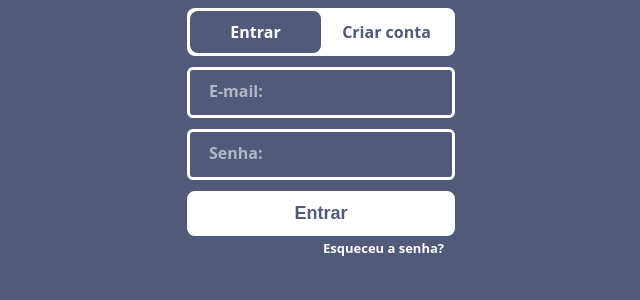
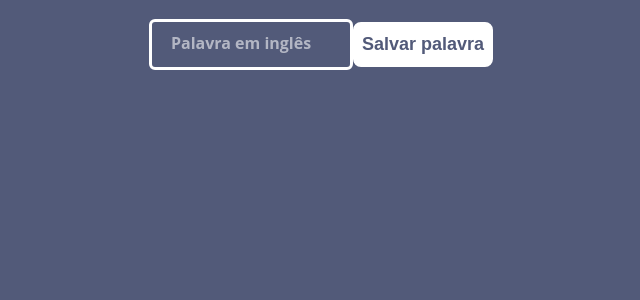
Before and after one commit to Gustavodacrvi/english-cards, a Vue app: page /dashboard in a window 1280 px wide. Before the commit this address led to /. Shown: the top 300 px of the page, without its empty margins (319-959 px from the left). Built offline with nearby package versions, Linux system fonts and the light colour scheme.

Commit message:
Fixing some bugs and adding basic dashboard

```diff
--- a/src/router/index.js
+++ b/src/router/index.js
@@ -4,8 +4,8 @@ import Home from '../views/Home.vue'
 import Privacy from '../views/Privacy.vue'
 import Therms from '../views/Therms.vue'
 import Dashboard from '../views/Dashboard.vue'
-import { storage } from '@/services/storage'
-import store from '@/store'
+import { storage } from '../services/storage'
+import store from '../store'
 Vue.use(VueRouter)
 
 const routes = [
@@ -37,7 +37,7 @@ const router = new VueRouter({
 })
 router.beforeEach((to, from, next) => {
     const anyRoute = ['Privacy', 'Therms', 'Home']
-    const isLogged = store.state.isLogged || storage.get('isLogged')
+    const isLogged = store.state.user || storage.get('isLogged')
     if(!isLogged) {
         if(!anyRoute.includes(to.name)) {
             next('/')
--- a/src/store/index.js
+++ b/src/store/index.js
@@ -1,7 +1,7 @@
 import Vue from 'vue'
 import Vuex from 'vuex'
 import firebase from 'firebase/app'
-import { storage } from '@/services/storage'
+import { storage } from '../services/storage'
 import 'firebase/auth'
 import 'firebase/firestore'
 const firebaseConfig = {
@@ -26,7 +26,7 @@ export default new Vuex.Store({
       words: [],
       errors: {
         'auth/invalid-email': 'O email não está formatado corretamente',
-        'auth/wrong-password': 'Você digitou a senha errada'
+        'auth/wrong-password': 'Você digitou a senha errada',
       }
     },
     mutations: {
--- a/src/views/Dashboard.vue
+++ b/src/views/Dashboard.vue
@@ -1,16 +1,36 @@
 <template>
-    <h1>Welcome to the dashboard</h1>
+  <div class="dashboard">
+    <div class="wrapper">
+      <input-vue placeholder="Palavra em inglês" v-model="word" />
+      <button-vue :border="true" text="Salvar palavra" :color="{'back':'#FFF', 'text': '#525A79'}" @click.native="saveWord"/>
+    </div>
+  </div>
 </template>
 
 <script>
+import InputVue from '../components/Form/Input.vue'
 import ButtonVue from '../components/Button.vue'
 export default {
+  data(){
+    return {
+      word: ''
+    }
+  },
     components: {
-      ButtonVue
+      ButtonVue,
+      InputVue
     }
 }
 </script>
 
-<style>
-
+<style scoped>
+.dashboard {
+  height: 400px;
+  width: 100%;
+}
+.wrapper {
+  display: flex;
+  align-items: center;
+  justify-content: center;
+}
 </style>
```
